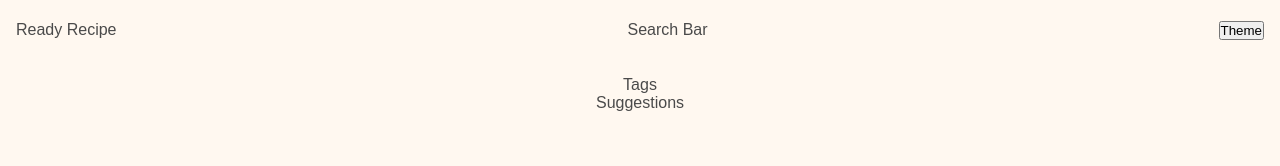
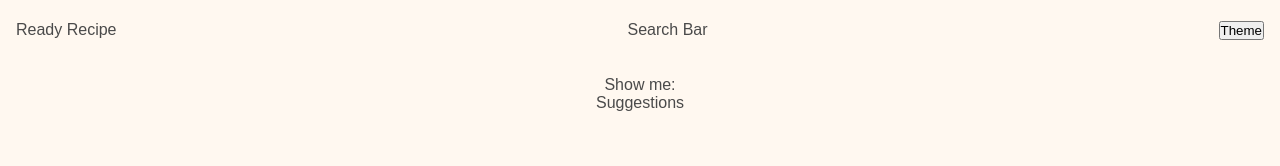
Before and after one commit to amekse/ready-recipe, a Next.js app: page / in a window 1280 px wide. Shown: the top 166 px of the page. Built offline with nearby package versions, Linux system fonts and the light colour scheme.

Commit message:
[WIP] tags fetch

```diff
--- a/src/app/_components/TagsPanel.tsx
+++ b/src/app/_components/TagsPanel.tsx
@@ -1,7 +1,14 @@
-export default function TagsPanel() {
+import { useQuery } from "@tanstack/react-query"
+
+export async function getStaticProps() {
+    const {} = useQuery
+    return { props: { tags } }
+}
+
+export default function TagsPanel({tags}:{tags: string[]}) {
     return (
         <div>
-            Tags
+            Show me:
         </div>
     )
 }
```
Also changed, not shown: package.json (+5 -4 lines), 1 other file (tests, documents, lock files or other folders).
